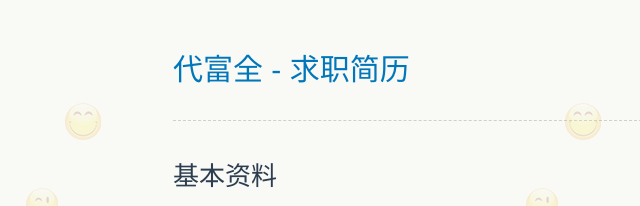
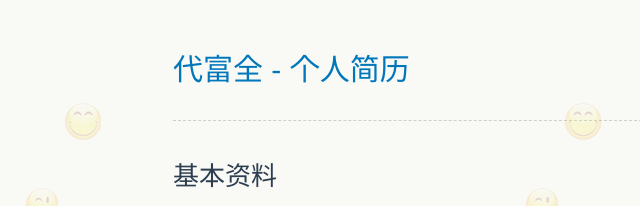
Before and after one commit to L22/L22.github.io, a plain HTML site: page index.html in a window 1280 px wide. Shown: the top 206 px of the page, 42-682 px from the left. Drawn offline with Linux system fonts and the light colour scheme.

Commit message:
Modify Info

```diff
--- a/index.html
+++ b/index.html
@@ -3,7 +3,7 @@
 
 <head>
     <meta charset="utf-8">
-    <title>代富全 - 求职简历</title>
+    <title>代富全 - 个人简历</title>
     <link href="css/resume.css" rel="stylesheet" media="screen">
     <link rel="shortcut icon"href="images/Resume.ico">
     <style type="text/css">
@@ -43,7 +43,7 @@
     <div id="wmd-preview" class="wmd-preview wmd-preview-full-reader">
         <div class="md-section-divider"></div>
         <div class="md-section-divider"></div>
-        <h1 data-anchor-id="gbma" id="代富全-求职简历">代富全 - 求职简历</h1>
+        <h1 data-anchor-id="gbma" id="代富全-求职简历">代富全 - 个人简历</h1>
         <hr>
         <div class="md-section-divider"></div>
         <h2 data-anchor-id="efyv" id="基本资料">基本资料</h2>
```
